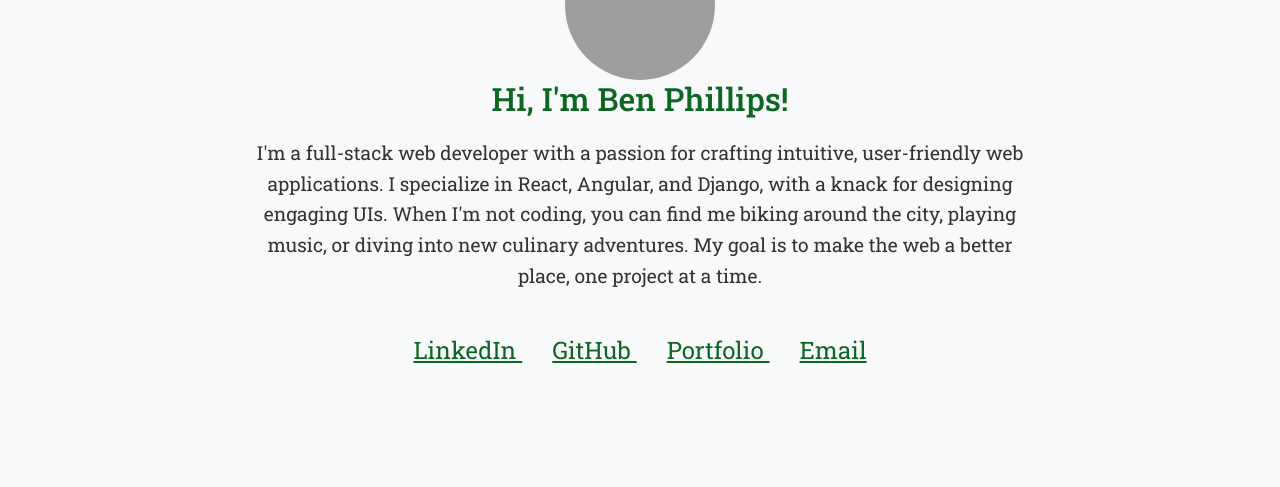
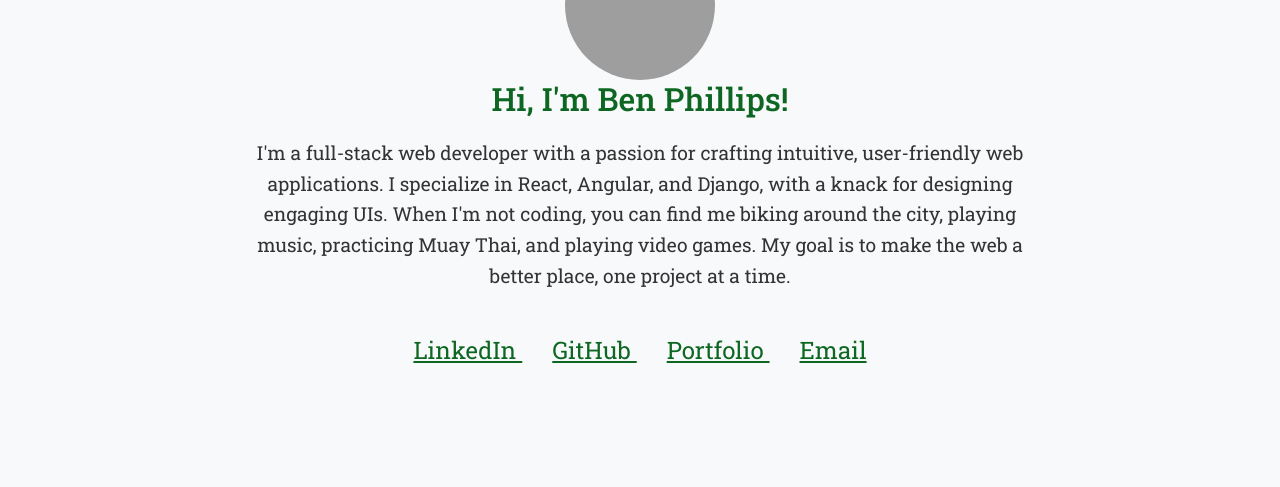
Before and after one commit to bphil1041/recipe-app, a Django app: page /about/ in a window 1280 px wide. Shown: the part 252-739 px from the top of the page. Run offline with Django 4.2, Linux system fonts and the light colour scheme; grey boxes are pictures that could not be loaded.

Commit message:
Update about_me.html

```diff
--- a/A2_Recipe_App/src/recipes/templates/recipes/about_me.html
+++ b/A2_Recipe_App/src/recipes/templates/recipes/about_me.html
@@ -77,7 +77,8 @@
             <h2>Hi, I'm Ben Phillips!</h2>
             <p>I'm a full-stack web developer with a passion for crafting intuitive, user-friendly web applications. I
                 specialize in React, Angular, and Django, with a knack for designing engaging UIs. When I'm not coding,
-                you can find me biking around the city, playing music, or diving into new culinary adventures. My goal
+                you can find me biking around the city, playing music, practicing Muay Thai, and playing video games. My
+                goal
                 is to make the web a better place, one project at a time.</p>
         </div>
 
```
